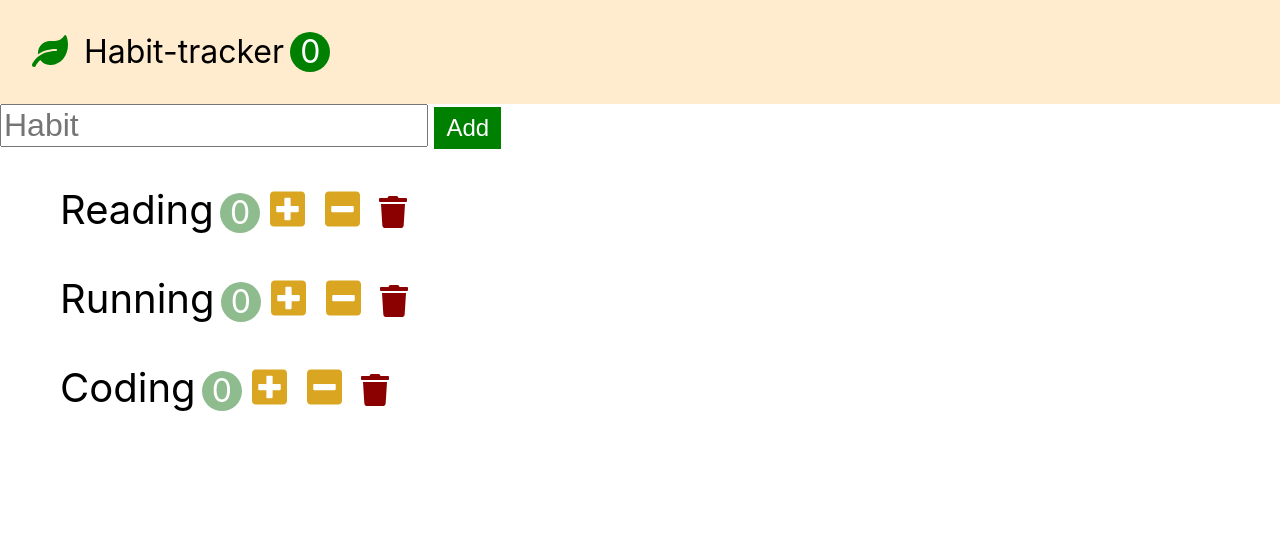
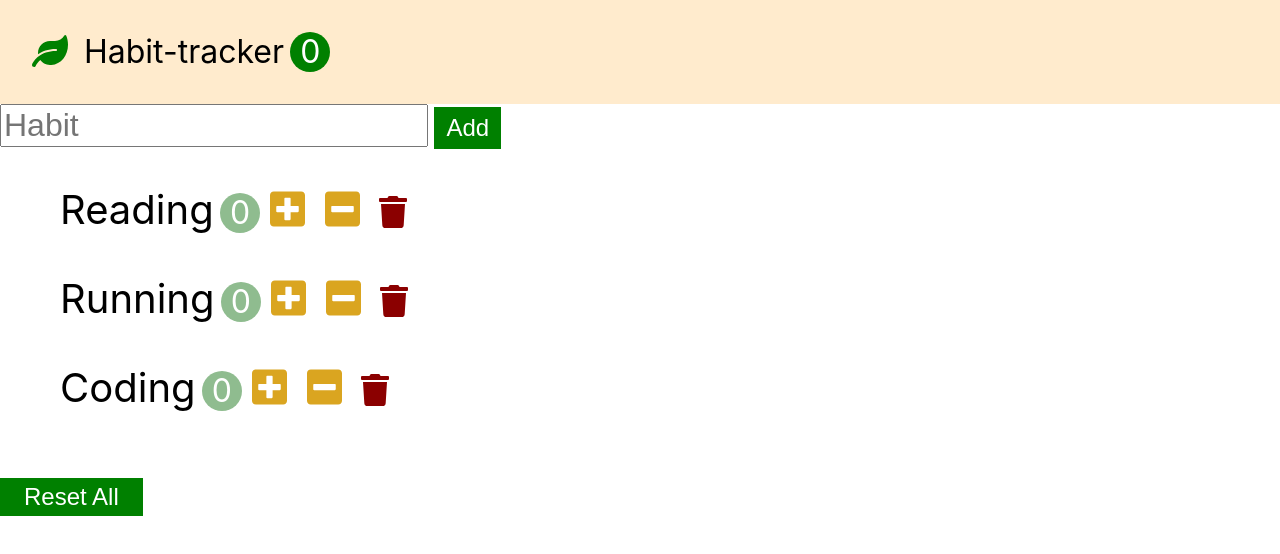
Before and after one commit to Han-YJ/habit-tracker, a React (Create React App) app: page / in a window 1280 px wide. Shown: the top 554 px of the page. Built offline with nearby package versions, Linux system fonts and the light colour scheme.

Commit message:
Component: reset

```diff
--- a/src/app.css
+++ b/src/app.css
@@ -86,3 +86,11 @@
   font-size: 2rem;
   color: darkred;
 }
+
+.habits-reset {
+  font-size: 1.5rem;
+  padding: 0.2em 1em;
+  background-color: green;
+  color: white;
+  margin: 30px 0;
+}
--- a/src/app.jsx
+++ b/src/app.jsx
@@ -37,6 +37,14 @@
     this.setState({ habits });
   }
 
+  handleReset = () => {
+    const habits = this.state.habits.map(habit => {
+      habit.count = 0;
+      return habit;
+    });
+    this.setState({ habits });
+  }
+
 	render() {
 		return (
 			<>
@@ -47,6 +55,7 @@
 					onDecrement={this.handleDecrement}
           onDelete={this.handleDelete}
           onAdd={this.handleAdd}
+          onReset={this.handleReset}
 				/>
 			</>
 		);
--- a/src/components/habits.jsx
+++ b/src/components/habits.jsx
@@ -23,6 +23,7 @@
             />
           ))}
         </ul>
+        <button className="habits-reset" onClick={this.props.onReset}>Reset All</button>
       </>
 		);
 	}
```
